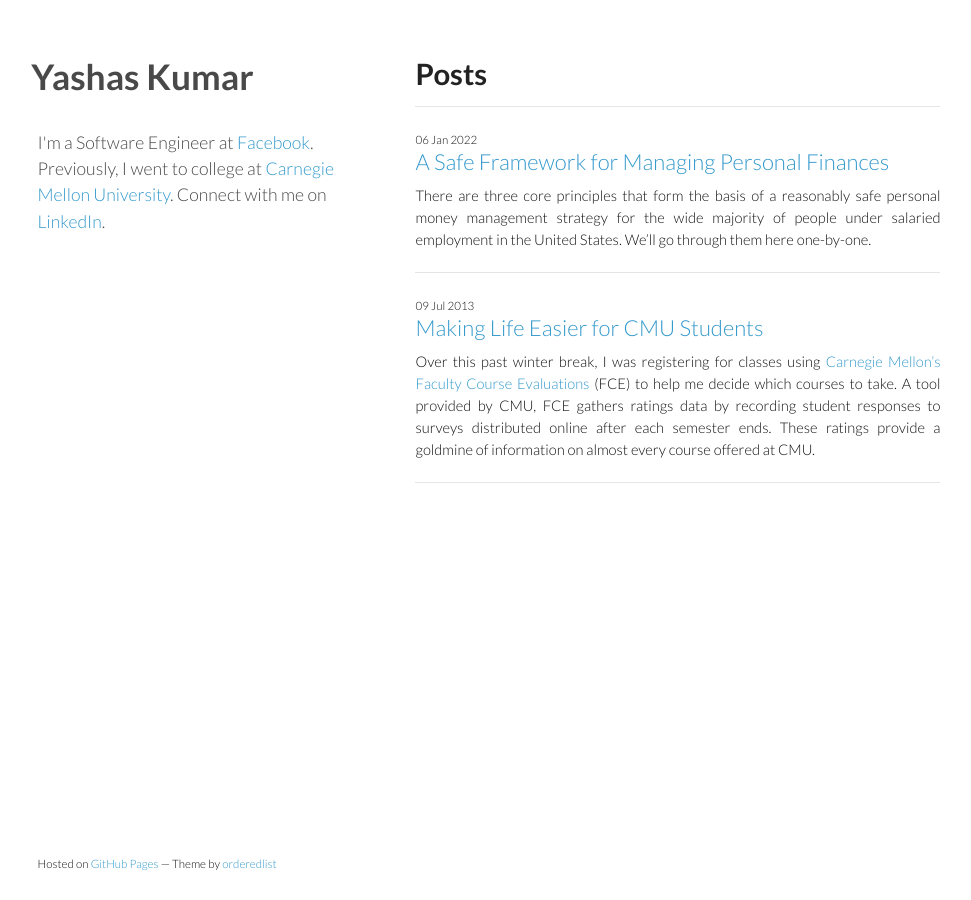
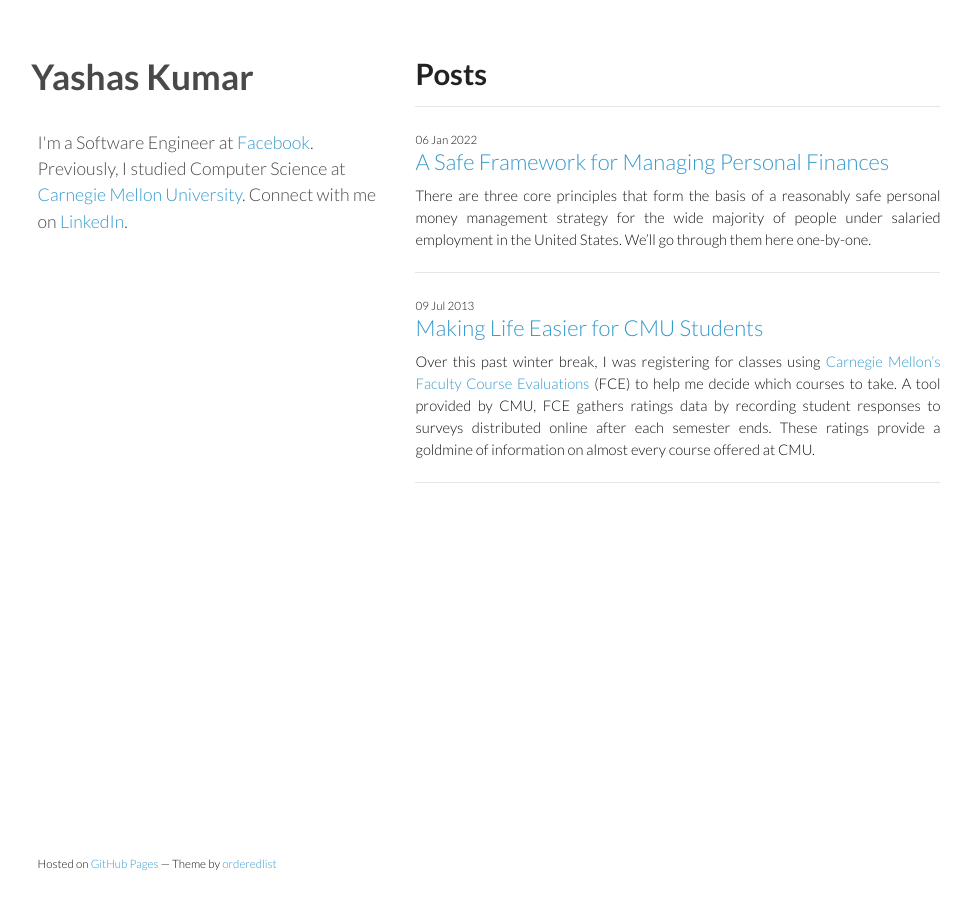
Before and after one commit to yrkumar/yrkumar.github.io, a Jekyll site: the page built from index.html, in a window 1280 px wide. Shown: the whole page, without its empty margins (151-1122 px from the left). Built offline with Jekyll 4.4.1, drawn with Linux system fonts in a browser that asks for light colours.

```diff
--- a/_layouts/default.html
+++ b/_layouts/default.html
@@ -3,7 +3,7 @@
 	<head>
 		<meta charset="utf-8">
 		<meta http-equiv="X-UA-Compatible" content="chrome=1">
-		<meta name="description" content="Blog posts and projects by Yashas Kumar, an undergrad CS student at CMU">
+		<meta name="description" content="Yashas Kumar's Personal Website">
 		<title>{{ page.title }}</title>
 
 		<link rel="stylesheet" href="/static/css/styles.css">
@@ -29,7 +29,7 @@
 			<header>
 				<h1><a href="/">Yashas Kumar</a></h1>
 				<br>
-				<h4><span style="font-weight:normal">I'm a Software Engineer at <a href="https://www.facebook.com/" target="_new">Facebook</a>. Previously, I went to college at <a href="https://www.cmu.edu/" target="_new">Carnegie Mellon University</a>. Connect with me on <a href="https://linkedin.com/in/yrkumar" target="_new">LinkedIn</a>.</span></h4>
+				<h4><span style="font-weight:normal">I'm a Software Engineer at <a href="https://www.facebook.com/" target="_new">Facebook</a>. Previously, I studied Computer Science at <a href="https://www.cmu.edu/" target="_new">Carnegie Mellon University</a>. Connect with me on <a href="https://linkedin.com/in/yrkumar" target="_new">LinkedIn</a>.</span></h4>
 			</header>
 
 			<section id="main">
```
Also changed, not shown: 5 other files.
